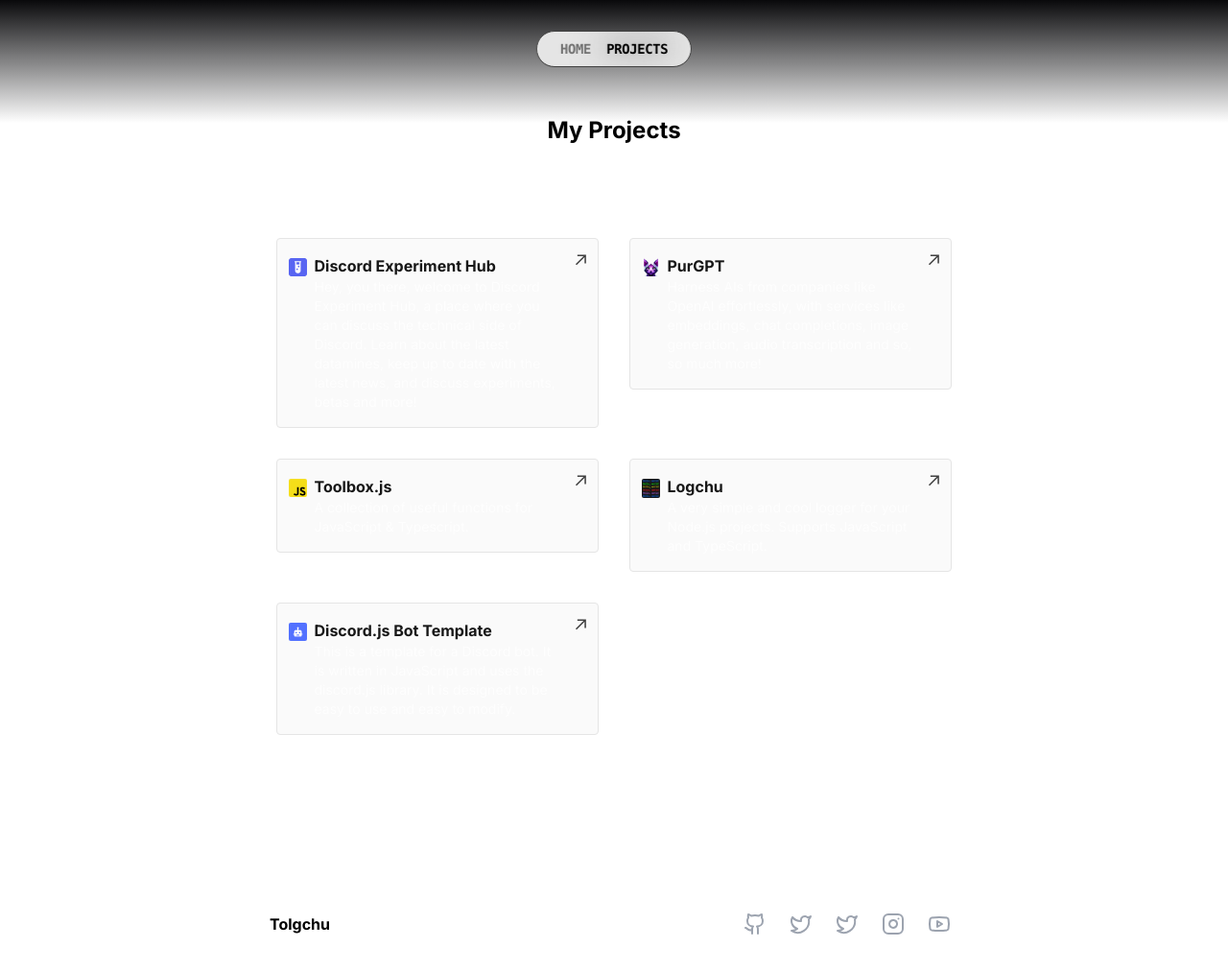
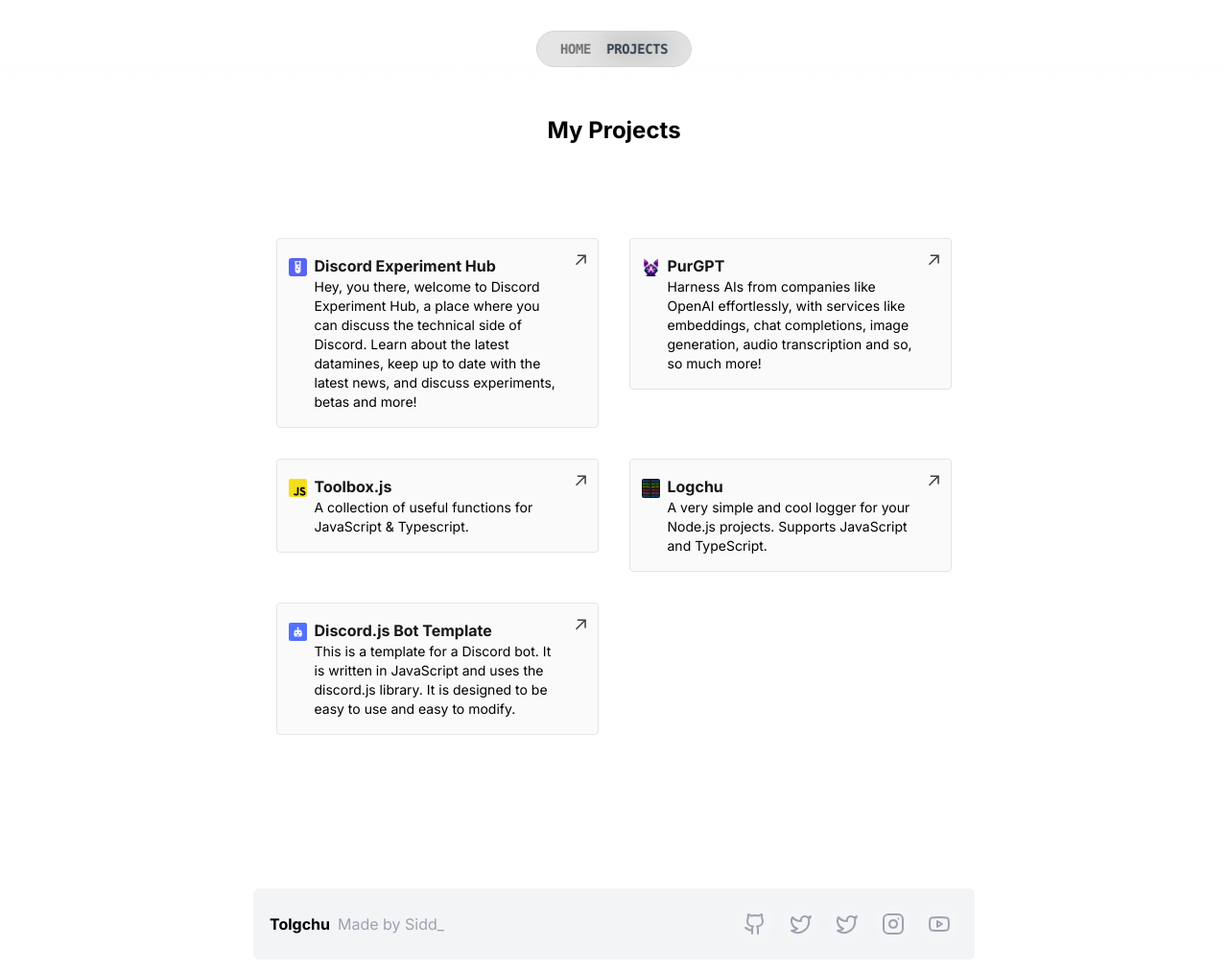
Before and after one commit to Sidd-underscore/Tolgchu-s-Portfolio, a Next.js app: page /projects in a window 1280 px wide. Shown: the top 1012 px of the page at 96% size. Built offline with nearby package versions, Linux system fonts and the light colour scheme.

Commit message:
ligth mode

```diff
--- a/app/components/footer.jsx
+++ b/app/components/footer.jsx
@@ -13,10 +13,10 @@
 
 export default function Footer() {
   return (
-    <footer className="sitcky bottom-0 p-4 bg-white/5 border border-white/5 rounded-md mb-8 flex items-center justify-between">
+    <footer className="sitcky bottom-0 p-4 bg-gray-100 dark:bg-white/5 border border-white/5 rounded-md mb-8 flex items-center justify-between">
       <div className="grid grid-cols-1 grid-rows-2 md:block">
         <strong>Tolgchu</strong>
-        <a className="text-white/25 text-xs md:text-base md:ml-2" target="_blank" href="https://sidd.is-a.dev">Made by Sidd_</a>
+        <a className="text-gray-400 dark:text-white/25 text-xs md:text-base md:ml-2" target="_blank" href="https://sidd.is-a.dev">Made by Sidd_</a>
       </div>
       <div className="flex space-x-2">
         {socialLinks.map((social, index) => (
--- a/app/components/navbar.jsx
+++ b/app/components/navbar.jsx
@@ -12,13 +12,11 @@
 
   return (
     <aside className="-ml-[8px] mb-16 tracking-tight">
-      <div className="z-40 w-screen h-32 bg-gradient-to-b from-zinc-950 to-transparent fixed top-0 left-0">
-
-      </div>
+      <div className="z-40 w-screen h-32 bg-gradient-to-b from-white dark:from-zinc-950 to-transparent fixed top-0 left-0" />
       <div className="z-50 fixed top-8 left-[50%] [transform:translate(-50%,0)] flex justify-center">
         <LayoutGroup>
           <nav
-            className="font-mono font-bold text-sm border border-neutral-700 leading-loose uppercase flex justify-center items-center relative px-4 pb-0 fade md:overflow-auto scroll-pr-6 md:relative bg-neutral-200 dark:bg-neutral-800/50 backdrop-blur-lg rounded-full w-fit"
+            className="font-mono font-bold text-sm border border-neutral-300 dark:border-neutral-700 leading-loose uppercase flex justify-center items-center relative px-4 pb-0 fade md:overflow-auto scroll-pr-6 md:relative bg-neutral-200 dark:bg-neutral-800/50 backdrop-blur-lg rounded-full w-fit"
             id="nav"
           >
             <div className="flex flex-row space-x-0">
@@ -30,9 +28,7 @@
                     href={path}
                     className={clsx(
                       "transition-all hover:text-neutral-800 dark:hover:text-neutral-200 flex align-middle",
-                      {
-                        "text-neutral-500": !isActive
-                      }
+                      isActive ? "text-gray-700 dark:text-white" : "text-neutral-500"
                     )}
                   >
                     <span className="relative py-1 px-2">
--- a/app/components/projects.jsx
+++ b/app/components/projects.jsx
@@ -51,7 +51,7 @@
     >
       <Link
         href={`/projects/${project.id}`}
-        className="group border border-neutral-200 dark:border-neutral-700 transition bg-neutral-50 dark:bg-neutral-800 hover:bg-neutral-700 rounded grid gap-2 grid-cols-12 grid-rows-1 px-3 py-4 w-full"
+        className="group border border-neutral-200 dark:border-neutral-700 transition bg-neutral-50 dark:bg-neutral-800 hover:bg-neutral-200 dark:hover:bg-neutral-700 rounded grid gap-2 grid-cols-12 grid-rows-1 px-3 py-4 w-full"
       >
         <img
           src={project.image}
@@ -64,7 +64,7 @@
           <p className="font-bold text-neutral-900 dark:text-neutral-100">
             {project.name}
           </p>
-          <p className="text-sm transition text-white/75 group-hover:text-white">
+          <p className="text-sm transition dark:text-white/75 dark:group-hover:text-white">
             {project.description}
           </p>
         </div>
--- a/app/page.jsx
+++ b/app/page.jsx
@@ -5,7 +5,7 @@
     <a
       {...props}
       target="_blank"
-      className="bg-neutral-50 dark:bg-neutral-800 hover:shadow-lg hover:bg-neutral-700 transition rounded p-1 text-sm inline-flex items-end leading-4 text-neutral-900 dark:text-neutral-100"
+      className="bg-neutral-100 dark:bg-neutral-800 hover:bg-neutral-200 dark:hover:bg-neutral-700 transition rounded p-1 text-sm inline-flex items-end leading-4 text-neutral-900 dark:text-neutral-100"
     />
   );
 }
@@ -13,13 +13,13 @@
 export default async function Page() {
   return (
     <section>
-      <h1 className="font-bold relative text-2xl md:text-3xl mb-8 tracking-tighter py-4 w-fit">
-        <div className="absolute top-0 left-0 w-[calc(100%_+_25px)] h-full bg-gradient-to-br from-pink-500 to-indigo-400 blur-2xl" />
+      <h1 className="text-gray-700 dark:text-white font-bold relative text-2xl md:text-3xl mb-8 tracking-tighter py-4 w-fit">
+        <div className="absolute top-0 -left-[25px] w-[calc(100%_+_75px)] h-full bg-gradient-to-br from-pink-500 to-indigo-400 blur-2xl" />
         <span className="blur-none">Hey, I'm Tolgchu ✨</span>
       </h1>
 
       <div className="md:grid gap-6 grid-cols-2 grid-rows-1">
-        <p className="mb-6 md:mb-0 text-gray-200 leading-loose">
+        <p className="mb-6 md:mb-0 dark:text-gray-200 leading-loose">
           I'm a programmer cat interested in AI, who co-owns{" "}
           <Badge href="https://purgpt.xyz">
             <img
--- a/app/projects/[id]/page.jsx
+++ b/app/projects/[id]/page.jsx
@@ -22,14 +22,14 @@
     <section>
       <h1 className="font-bold relative text-2xl md:text-3xl mb-8 tracking-tighter py-4 w-fit">
         <div
-          className={`absolute top-0 left-0 w-[calc(100%_+_25px)] h-full bg-gradient-to-br blur-2xl
+          className={`absolute top-0 -left-2 w-[calc(100%_+_75px)] h-full bg-gradient-to-br blur-2xl
             ${
               project?.gradient != undefined
                 ? project?.gradient
                 : "from-red-600 to-red-600"
             }`}
         />
-        <span className="blur-none">
+        <span className="blur-none text-gray-700 dark:text-white">
           {project?.name || <code>404 Project Not Found</code>}
         </span>
       </h1>
```
Also changed, not shown: 1 other file (tests, documents, lock files or other folders).
